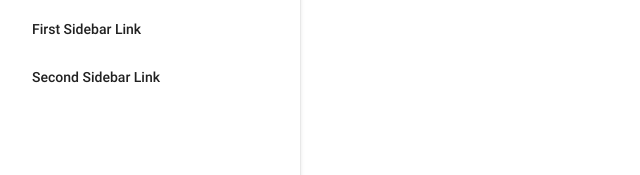
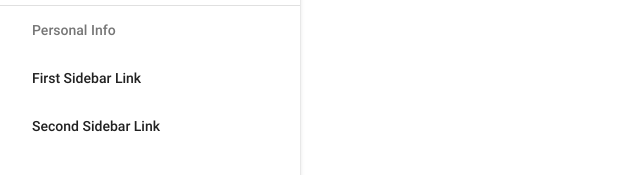
Before and after one commit to simonalcover/Resume, a plain HTML site: page index.html in a window 1280 px wide. Shown: the part 221-396 px from the top of the page, 0-640 px from the left. Drawn offline with nearby package versions, Linux system fonts and the light colour scheme.

Commit message:
Update index.html

```diff
--- a/index.html
+++ b/index.html
@@ -30,6 +30,8 @@
             <span class="white-text email">Web Designer</span>
           </div>
         </li>
+        <li><div class="divider"></div></li>
+        <li><a class="subheader">Personal Info</a></li>
         <li><a href="#!">First Sidebar Link</a></li>
         <li><a href="#!">Second Sidebar Link</a></li>
       </ul>
```
